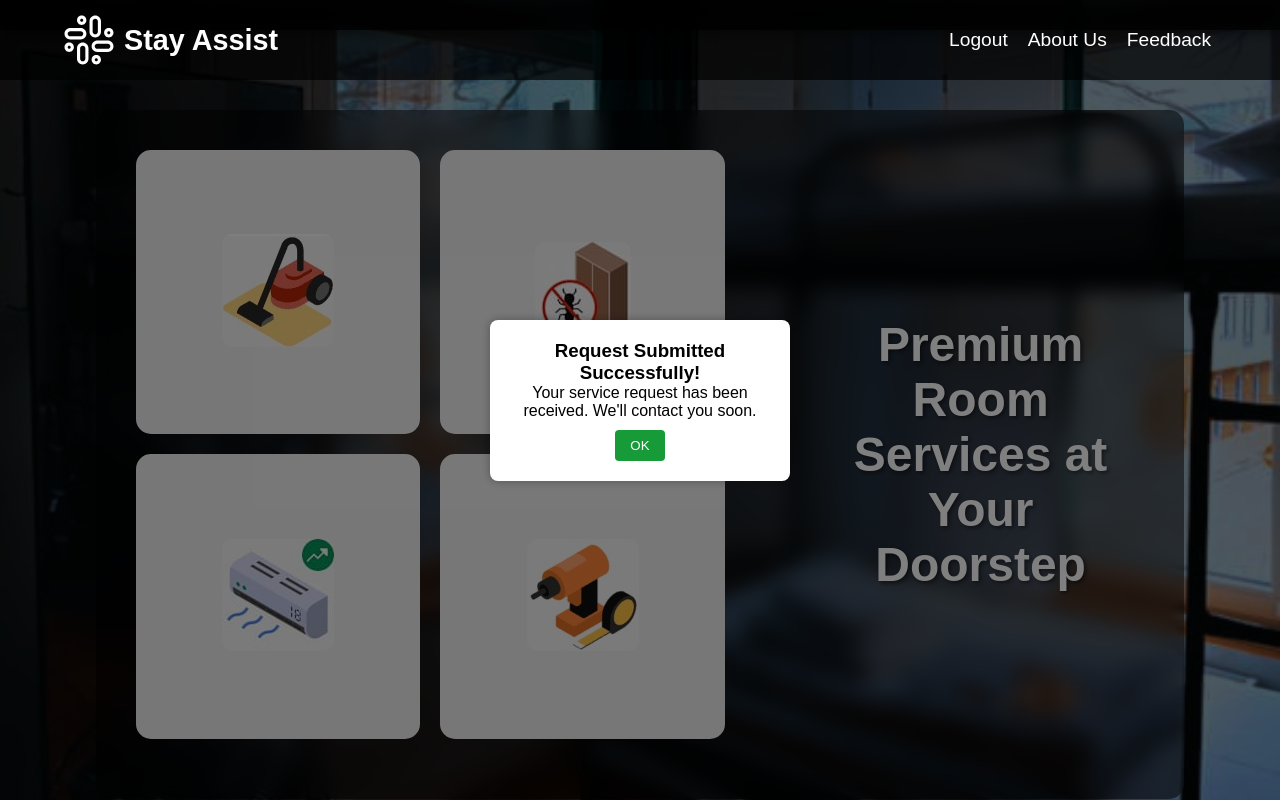
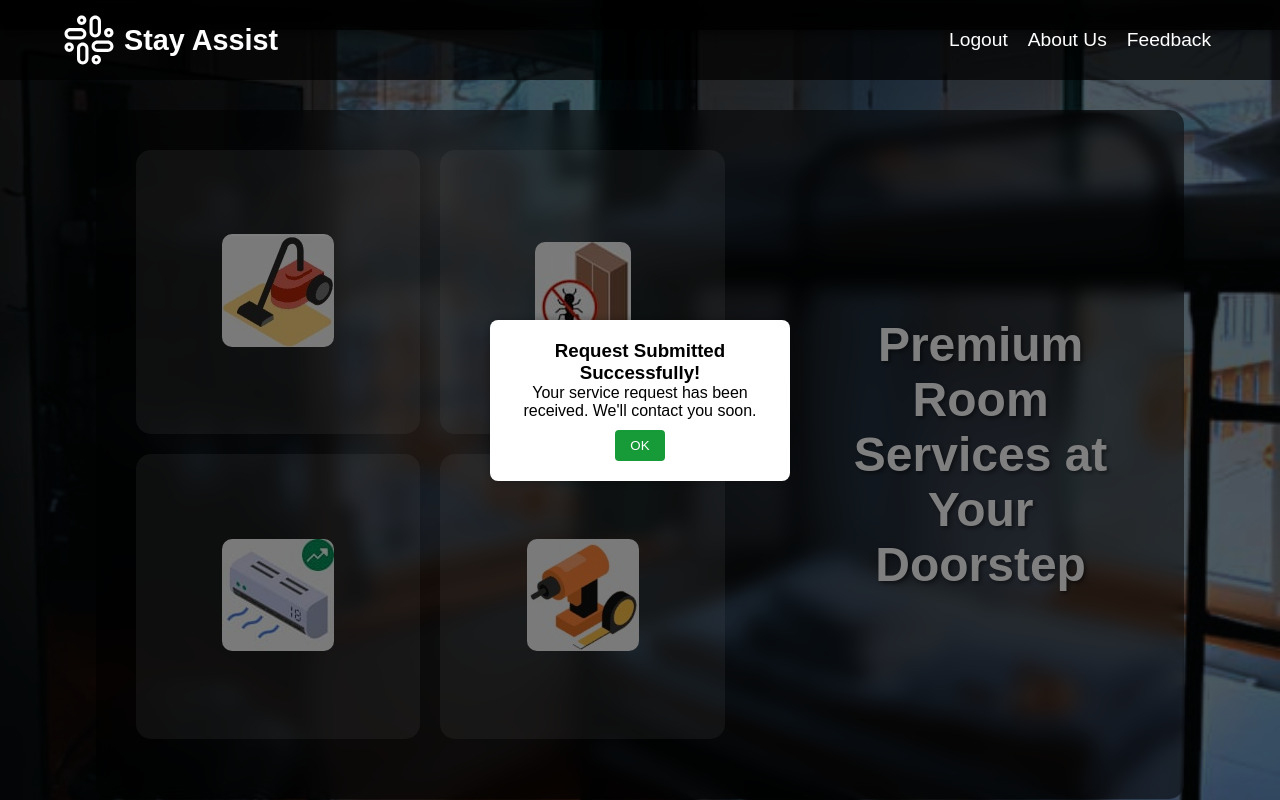
Before and after one commit to Hansaj19/Stay_Assist_new, a Flask app: page /features in a window 1280 px wide. Run offline with Flask 3, Linux system fonts and the light colour scheme; a user stored in the database is signed in.

Commit message:
i tried so hard

```diff
--- a/stayassist/Stay_Assist/website/static/css/features.css
+++ b/stayassist/Stay_Assist/website/static/css/features.css
@@ -111,7 +111,7 @@ body {
     padding: 5px;
     transition: all 0.3s ease;
     cursor: pointer;
-    background: rgb(240,240,240);
+    background: rgba(255, 255, 255, 0.1);
     aspect-ratio: 1/1;
 }
 
```
